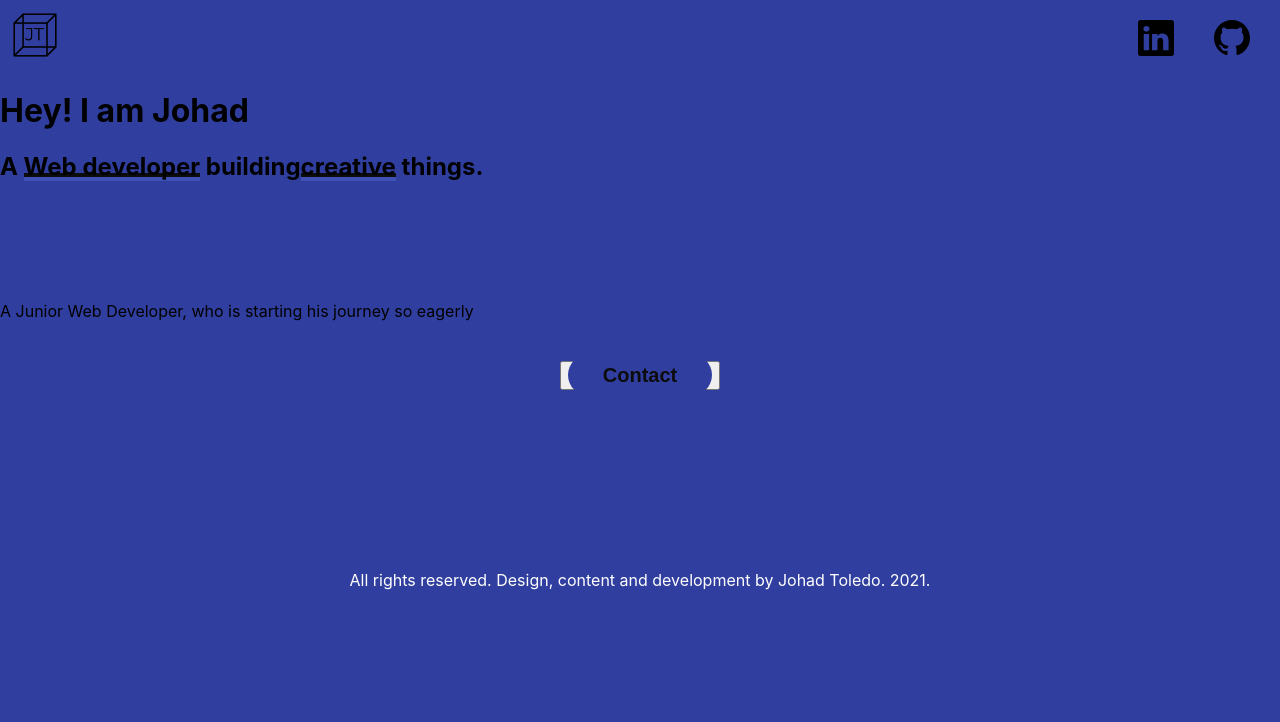
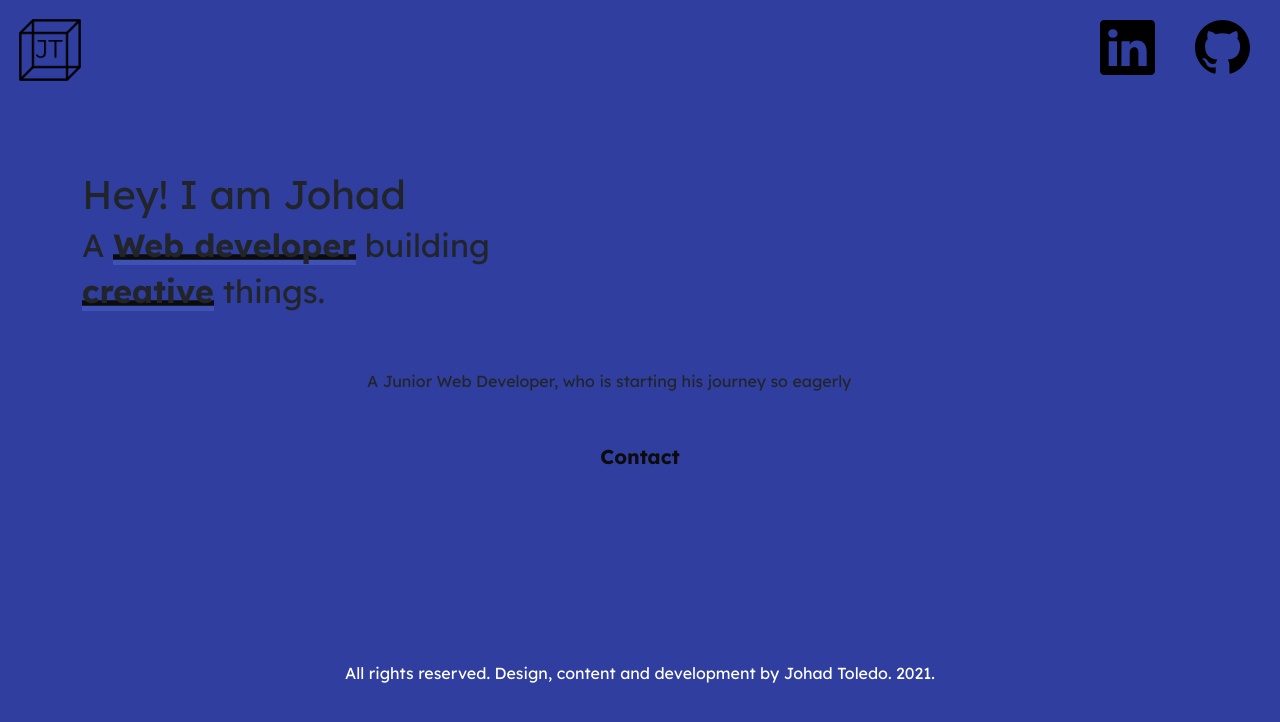
Before and after one commit to JohadToledo/MyPortfolio, a React (Create React App) app in the folder portfolio/: page / in a window 1280 px wide. Shown: the top 722 px of the page. Built offline with nearby package versions, Linux system fonts and the light colour scheme.

Commit message:
Add some style to hero section

```diff
--- a/portfolio/public/index.html
+++ b/portfolio/public/index.html
@@ -9,7 +9,11 @@
       name="description"
       content="Web site created using create-react-app"
     />
+    <link href="https://cdn.jsdelivr.net/npm/bootstrap@5.1.3/dist/css/bootstrap.min.css" rel="stylesheet" integrity="sha384-1BmE4kWBq78iYhFldvKuhfTAU6auU8tT94WrHftjDbrCEXSU1oBoqyl2QvZ6jIW3" crossorigin="anonymous">
     <link rel="apple-touch-icon" href="%PUBLIC_URL%/logo192.png" />
+    <link rel="preconnect" href="https://fonts.googleapis.com">
+    <link rel="preconnect" href="https://fonts.gstatic.com" crossorigin>
+    <link href="https://fonts.googleapis.com/css2?family=Lexend+Deca:wght@400;700&display=swap" rel="stylesheet">
     <!--
       manifest.json provides metadata used when your web app is installed on a
       user's mobile device or desktop. See https://developers.google.com/web/fundamentals/web-app-manifest/
--- a/portfolio/src/assets/css/style.css
+++ b/portfolio/src/assets/css/style.css
@@ -1,5 +1,6 @@
 body {
   background: #303f9f;
+  font-family: 'Lexend Deca', sans-serif;
 }
 .header {
   height: 70px;
@@ -8,14 +9,24 @@
   color: #0c0c0c;
 }
 .logoHeader {
-  width: 36px;
+  width: 75px;
   padding: 10px;
   margin-top: 10px;
   margin-right: 20px;
 }
 
 .jtlogo {
-  width: 70px;
+  width: 100px;
+}
+
+.space50{
+    margin-top: 50px;
+    margin-bottom: 50px;
+}
+
+.space100{
+    margin-top: 100px;
+    margin-bottom: 100px;
 }
 
 .header_log {
@@ -38,10 +49,6 @@
 }
 .center {
   text-align: center;
-}
-.space {
-  padding-top: 100px;
-  padding-bottom: 100px;
 }
 .mediumspace {
   padding-top: 40px;
--- a/portfolio/src/container/Home.js
+++ b/portfolio/src/container/Home.js
@@ -1,25 +1,34 @@
-import React from 'react'
+import React from "react";
 import "../assets/css/style.css";
-
 
 export default function Home() {
   return (
+    <section className='content hero space100'>
       <div className="container">
-        <div className="row">
+        <div className="row space50">
           <div className="col-md-8">
             <h1>Hey! I am Johad</h1>
             <h2>
               A <b className="underline">Web developer</b> building
-                    <b className="underline">creative</b> things.
             </h2>
           </div>
+          <div className="col-md-8">
+              <h2><b className="underline">creative</b> things.</h2>
           </div>
-        <div className="row space ">
-            <div className="col-md-6 offset-md-3">A Junior Web Developer, who is starting his journey so eagerly</div>
+        </div>
+        <div className="row">
+          <div className="col-md-6 offset-md-3">
+            A Junior Web Developer, who is starting his journey so eagerly
+          </div>
           <div className="button center mediumspace">
-                <button type="" className="btn btn-lg"><a href="contact.html"><strong>Contact</strong></a></button>
+            <button type="" className="btn btn-lg">
+              <a href="contact.html">
+                <strong>Contact</strong>
+              </a>
+            </button>
           </div>
         </div>
       </div>
-  )
+    </section>
+  );
 }
```
Also changed, not shown: portfolio/src/assets/css/Header.css (added). Lines whose indentation alone changed are shown as unchanged.
